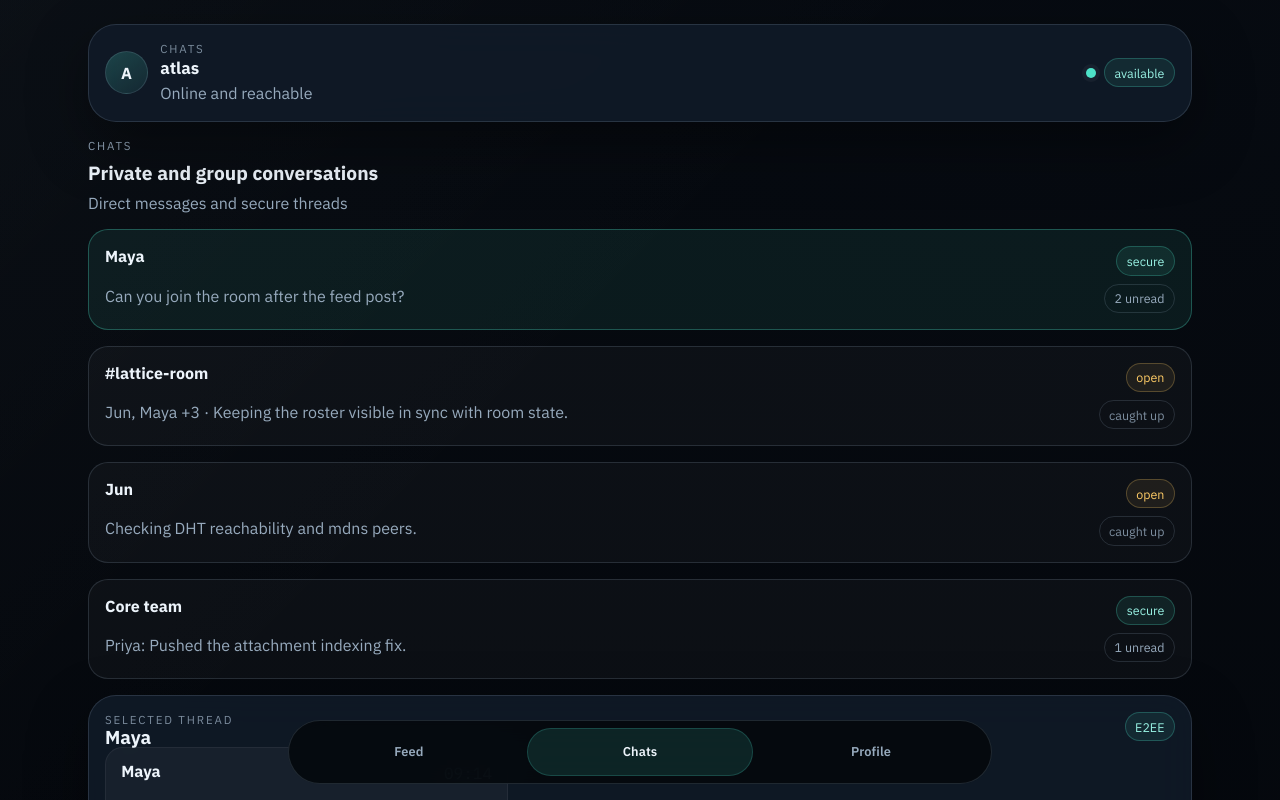
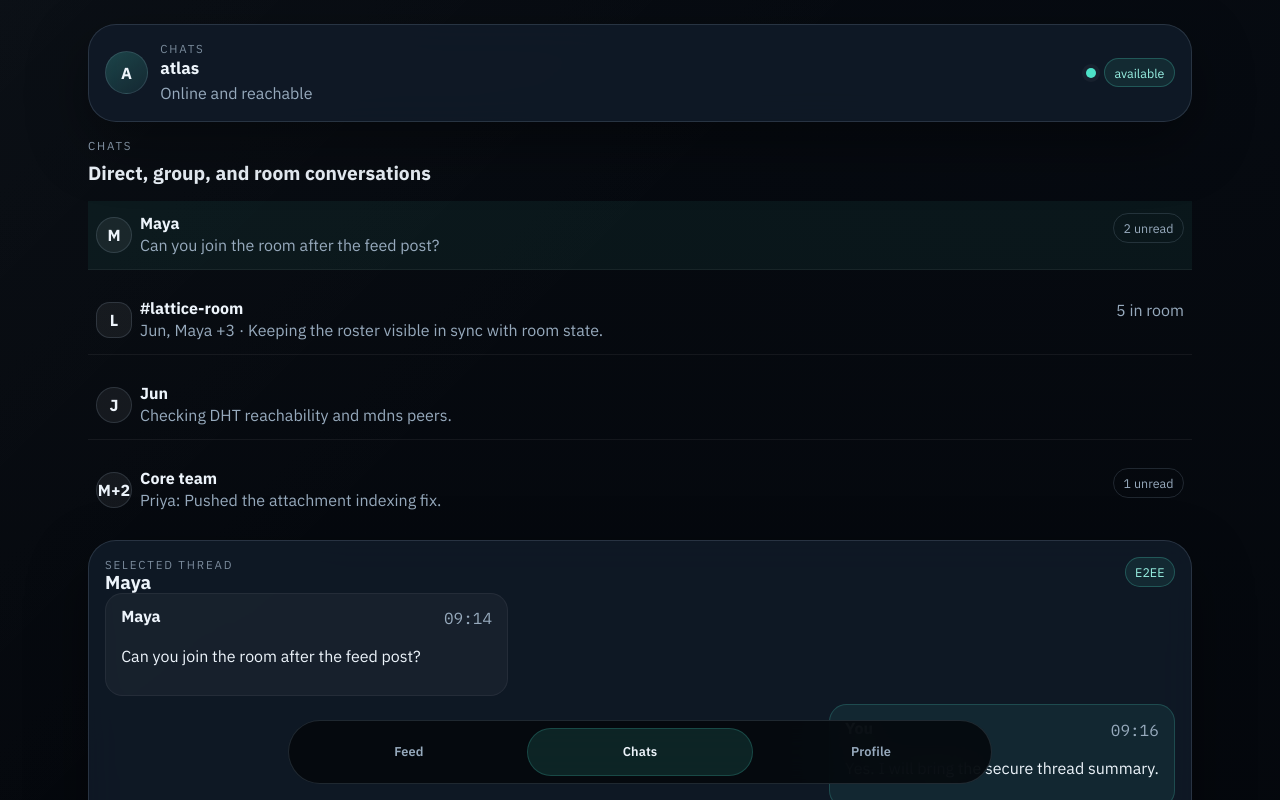
Before and after one commit to imattau/XMPP_P2P, a SvelteKit app in the folder ui/: page / in a window 1280 px wide. Both pictures are taken after a click on the button "Chats". Shown: the top 800 px of the page. Built offline with nearby package versions, Linux system fonts and the light colour scheme.

Commit message:
Unify Chats list and detail view across direct, group, and MUC conversations

```diff
--- a/ui/src/routes/+page.svelte
+++ b/ui/src/routes/+page.svelte
@@ -1,6 +1,6 @@
 <script>
   import PeerGraph from '$lib/PeerGraph.svelte'
-  import { badgeClass, filterLabels, initialState, initials, sectionMeta } from '$lib/social-data.js'
+  import { badgeClass, chatAvatarGlyph, filterLabels, initialState, initials, sectionMeta, sortedChats } from '$lib/social-data.js'
 
   const clone = (value) => structuredClone(value)
 
@@ -258,24 +258,25 @@
         <div class="section-head">
           <div class="section__title">
             <p class="eyebrow">Chats</p>
-            <h2>Private and group conversations</h2>
-            <p>{sectionMeta.chats}</p>
+            <h2>Direct, group, and room conversations</h2>
           </div>
         </div>
 
         <div class="list">
-          {#each chats as chat}
-            <button class="list__item" class:is-active={chat.id === activeChatId} type="button" onclick={() => (activeChatId = chat.id)}>
+          {#each sortedChats(chats) as chat}
+            <button class="row-flat" class:is-active={chat.id === activeChatId} type="button" onclick={() => (activeChatId = chat.id)}>
               <div class="row row--space">
-                <strong>{chat.name}</strong>
-                <span class={chat.secure ? 'badge badge--secure' : 'badge badge--warn'}>{chat.secure ? 'secure' : 'open'}</span>
-              </div>
-              <div class="row row--space">
-                <span class="meta">{chat.preview}</span>
-                {#if chat.unread}
+                <div class="row">
+                  <div class="avatar" class:avatar--square={chat.kind === 'muc'}>{chatAvatarGlyph(chat)}</div>
+                  <div>
+                    <strong>{chat.name}</strong>
+                    <div class="meta">{chat.preview}</div>
+                  </div>
+                </div>
+                {#if chat.kind === 'muc'}
+                  <span class="meta">{chat.occupants.length} in room</span>
+                {:else if chat.unread}
                   <span class="badge">{chat.unread} unread</span>
-                {:else}
-                  <span class="badge badge--muted">caught up</span>
                 {/if}
               </div>
             </button>
@@ -287,11 +288,26 @@
             <div>
               <p class="eyebrow">Selected thread</p>
               <h3>{activeChat().name}</h3>
+              {#if activeChat().kind === 'muc'}
+                <p class="meta">{activeChat().topic}</p>
+              {/if}
             </div>
             <span class={activeChat().secure ? 'badge badge--secure' : 'badge badge--warn'}>
               {activeChat().secure ? 'E2EE' : 'open'}
             </span>
           </div>
+
+          {#if activeChat().kind === 'muc'}
+            <details class="inspector__block">
+              <summary class="eyebrow">Occupants ({activeChat().occupants.length})</summary>
+              <div class="inspector__grid">
+                {#each activeChat().occupants as occupant}
+                  <div class="kv"><span>{occupant.nick}</span><span>{occupant.presence}</span></div>
+                {/each}
+              </div>
+            </details>
+          {/if}
+
           <div class="thread">
             {#each activeChat().messages as message}
               <div class:bubble--self={message.self} class="bubble">
```
